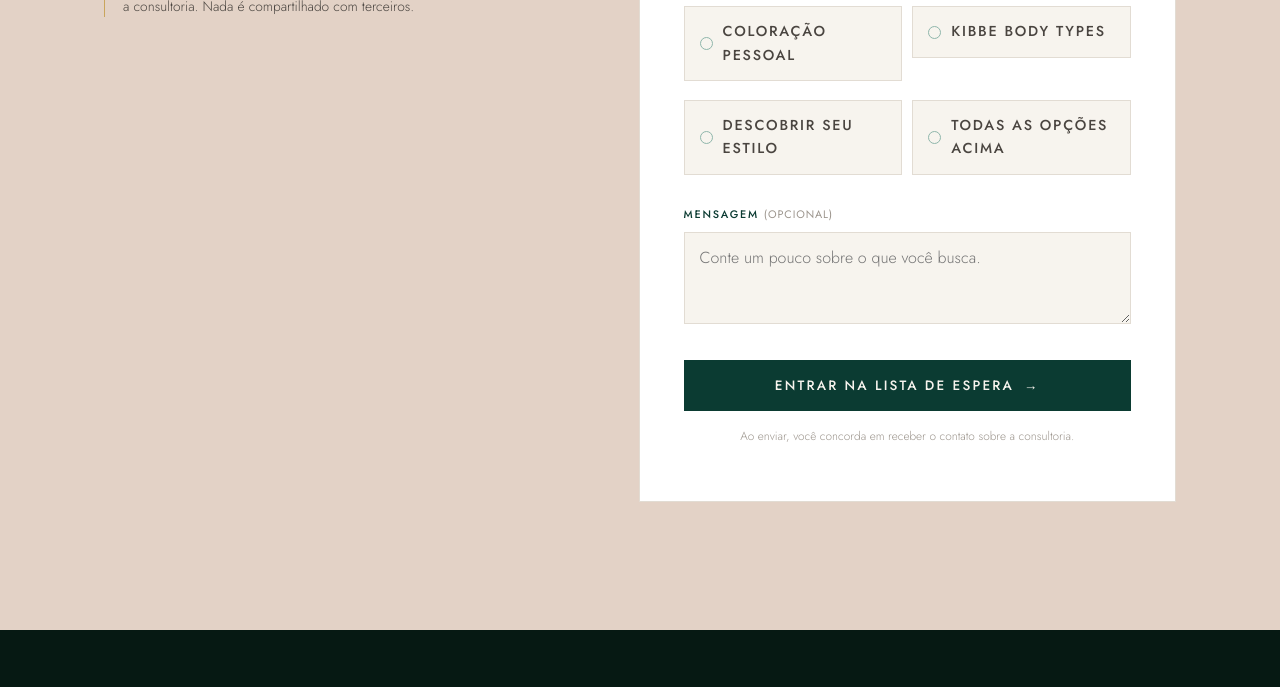
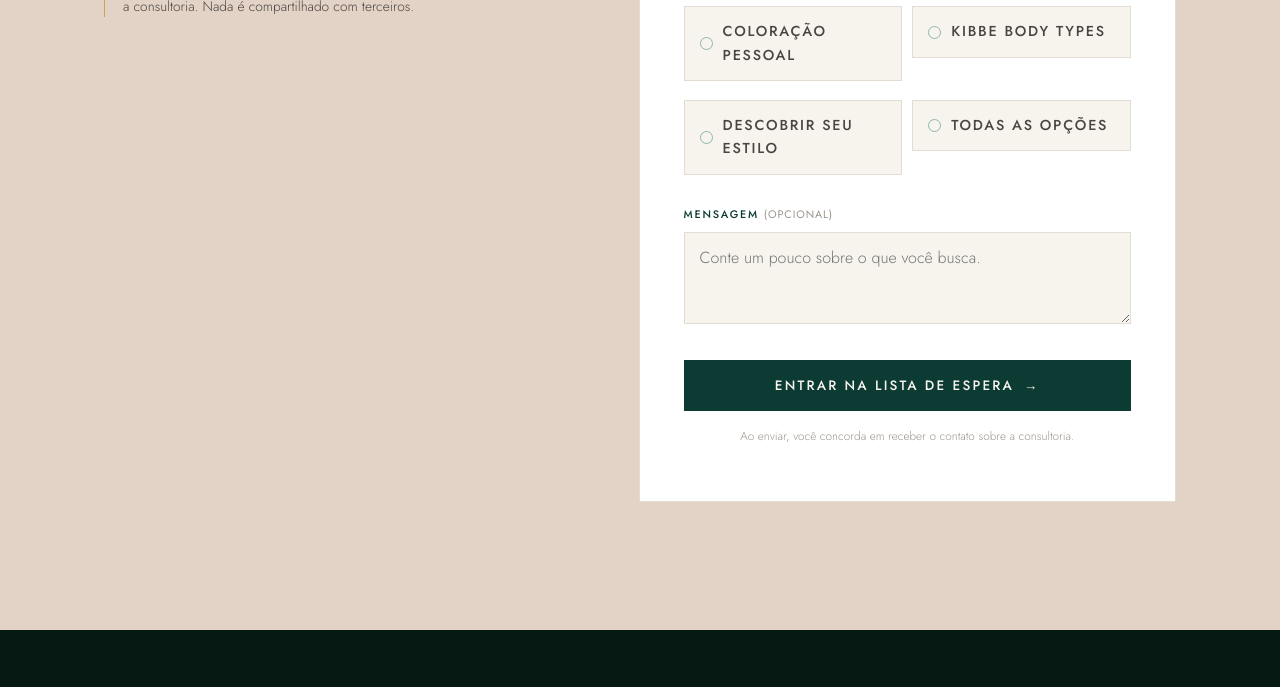
Before and after one commit to Greycielen/bianca-stela, a plain HTML site: page index.html in a window 1280 px wide. Shown: the part 8541-9228 px from the top of the page. Drawn offline with nearby package versions, Linux system fonts and the light colour scheme.

Commit message:
Lista de espera: rótulo 'Todas as opções' (remove 'acima')
Co-Authored-By: Claude Opus 4.8 <noreply@anthropic.com>

```diff
--- a/index.html
+++ b/index.html
@@ -693,7 +693,7 @@ em.gold{font-style:italic; font-weight:300; background:var(--gold-leaf); -webkit
             <label class="choice"><input type="radio" name="servico" value="Coloração pessoal" required><span>Coloração pessoal</span></label>
             <label class="choice"><input type="radio" name="servico" value="Kibbe Body Types"><span>Kibbe Body Types</span></label>
             <label class="choice"><input type="radio" name="servico" value="Descobrir seu estilo"><span>Descobrir seu estilo</span></label>
-            <label class="choice"><input type="radio" name="servico" value="Todas as opções"><span>Todas as opções acima</span></label>
+            <label class="choice"><input type="radio" name="servico" value="Todas as opções"><span>Todas as opções</span></label>
           </div>
         </div>
         <div class="field">
```
